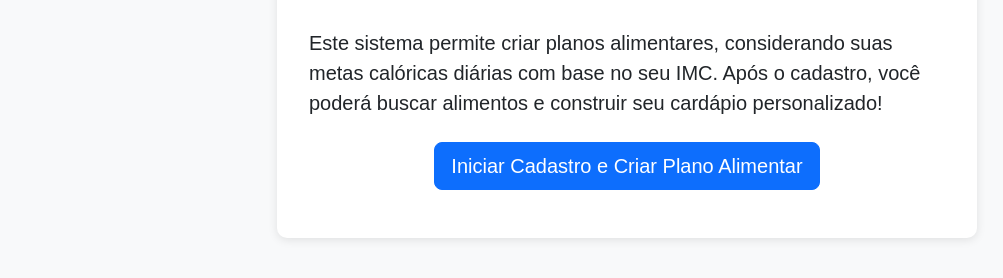
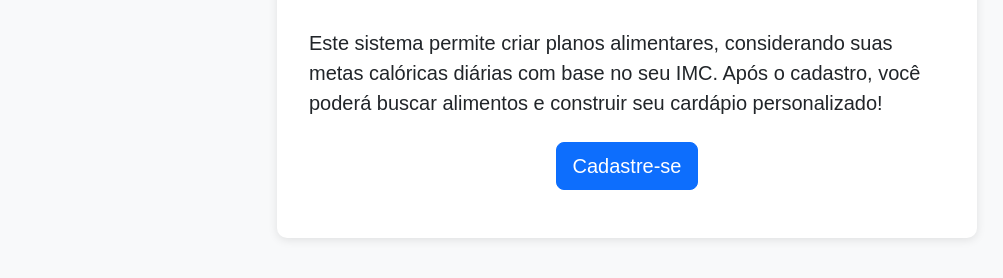
Before and after one commit to elc1090/project2-2025a-andressa, a plain HTML site: page index.html in a window 1280 px wide. Shown: the part 330-608 px from the top of the page, without its empty margins (13-1016 px from the left). Drawn offline with nearby package versions, Linux system fonts and the light colour scheme.

Commit message:
add link

```diff
--- a/index.html
+++ b/index.html
@@ -42,7 +42,7 @@
     </p>
 
     <div class="text-center">
-      <a href="telas/cadastro.html" class="btn btn-primary btn-lg">Iniciar Cadastro e Criar Plano Alimentar</a>
+      <a href="telas/cadastro.html" class="btn btn-primary btn-lg">Cadastre-se</a>
     </div>
   </div>
 <!-- JS do Bootstrap -->
```
Also changed, not shown: 1 other file.
